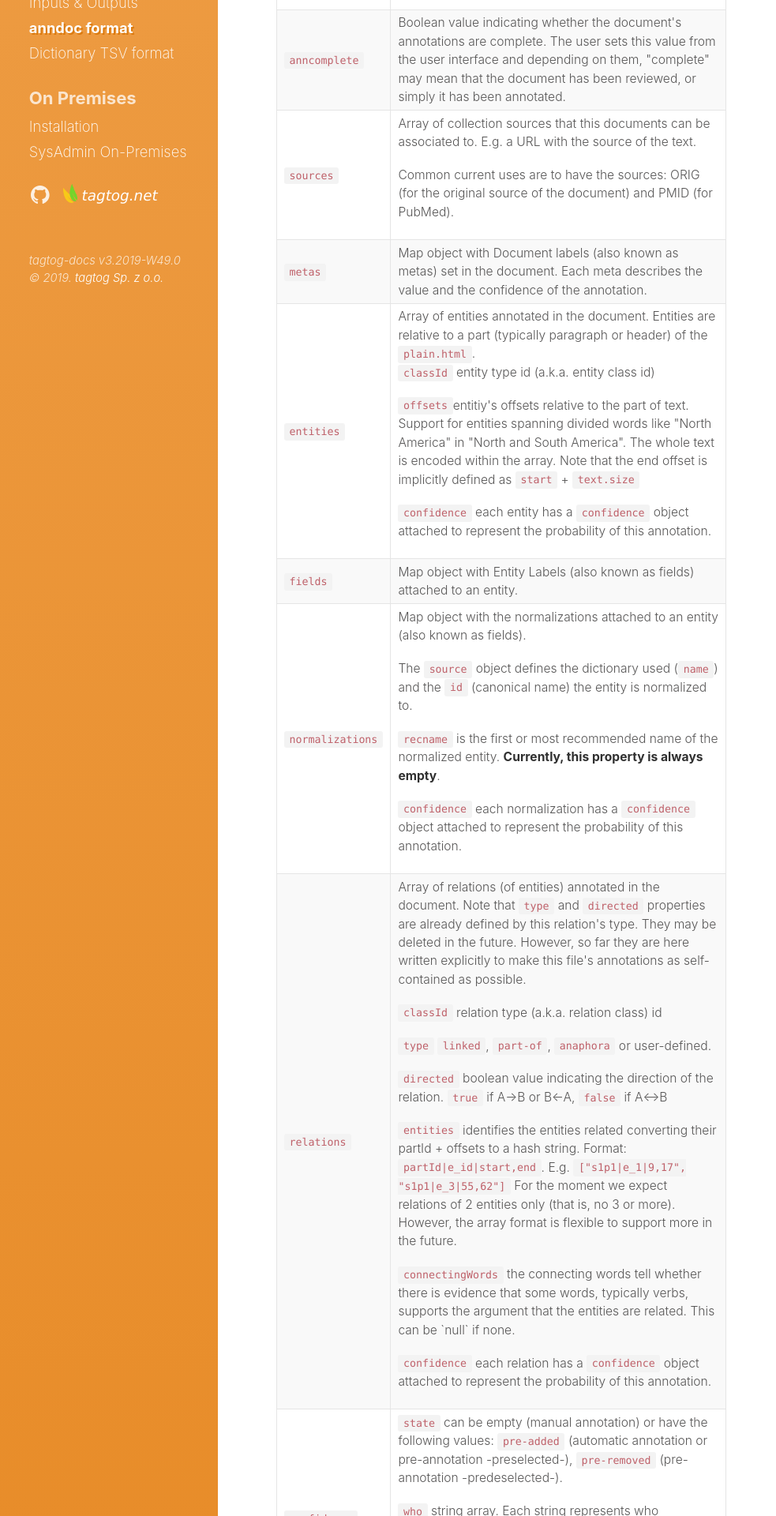
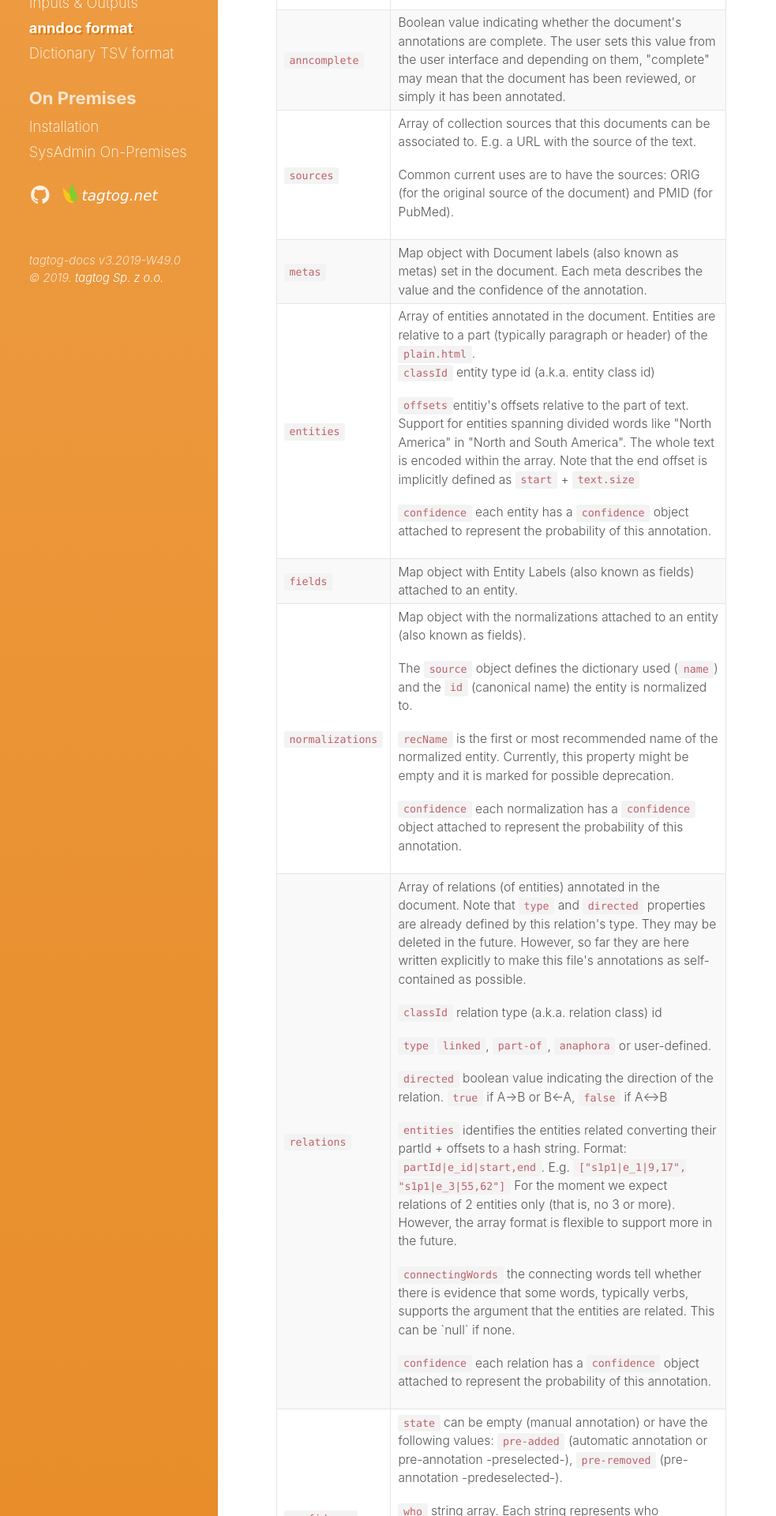
Before and after one commit to tagtogorg/tagtog-doc, a Jekyll site: the page built from anndoc.md, in a window 1280 px wide. Shown: the part 1160-3080 px from the top of the page at 79% size, without its empty margins (0-983 px from the left). Built offline with Jekyll 4.4.1, drawn with Linux system fonts in a browser that asks for light colours; nearby versions of some CDN libraries; some of the changed text lies outside the part shown.

Commit message:
review recName doc

```diff
--- a/anndoc.md
+++ b/anndoc.md
@@ -112,7 +112,7 @@ toc: true
       <td><code>normalizations</code></td>
       <td><p>Map object with the normalizations attached to an entity (also known as fields).</p>
           <p>The <code>source</code> object defines the dictionary used (<code>name</code>) and the <code>id</code> (canonical name) the entity is normalized to.</p>
-          <p><code>recname</code> is the first or most recommended name of the normalized entity. <strong>Currently, this property is always empty</strong>.</p>
+          <p><code>recName</code> is the first or most recommended name of the normalized entity. <emphasis>Currently, this property might be empty</emphasis> and it is marked for possible deprecation.</p>
           <p><code>confidence</code> each normalization has a <code>confidence</code> object attached to represent the probability of this annotation.</p>
       </td>
     </tr>
@@ -200,7 +200,7 @@ toc: true
             "normalizations": {
                 "n_<uniq>": {
                     "source": Source,
-                    "recName": string, //currently, this property is always empty
+                    "recName": string, //currently, this property might be empty
                     "confidence": Confidence
                 }, ...
             }
```
